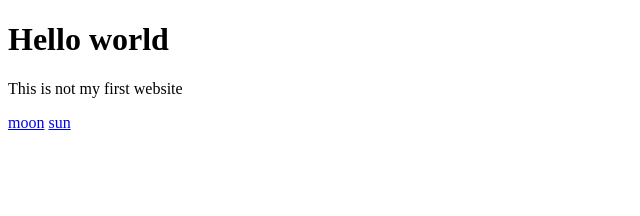
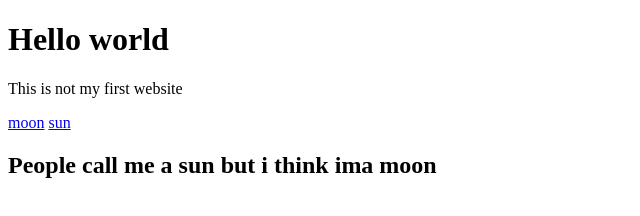
Before and after one commit to coltonh12/11ty-project, a plain HTML site: page _site/about/index.html in a window 1280 px wide. Shown: the whole page, without its empty margins (0-640 px from the left). Drawn offline with Linux system fonts and the light colour scheme; files that its build step writes are made by us from their sources; files whose address does not match are found by name.

Commit message:
updatesss

```diff
--- a/_site/about/index.html
+++ b/_site/about/index.html
@@ -15,3 +15,4 @@
     <a href="about.html">sun</a>
   </body>
 </html>
+<h2>People call me a sun but i think ima moon</h2>
```
Also changed, not shown: about.html (+1 -0 lines).
